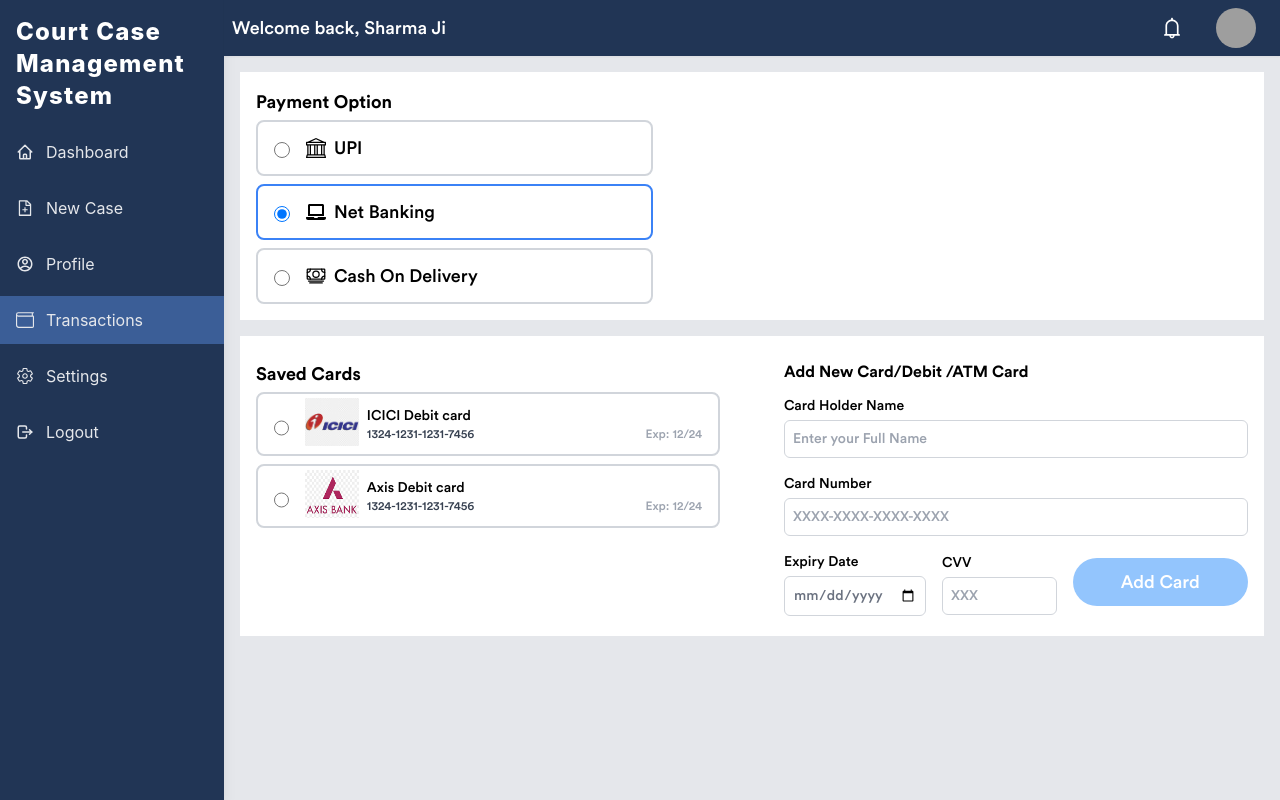
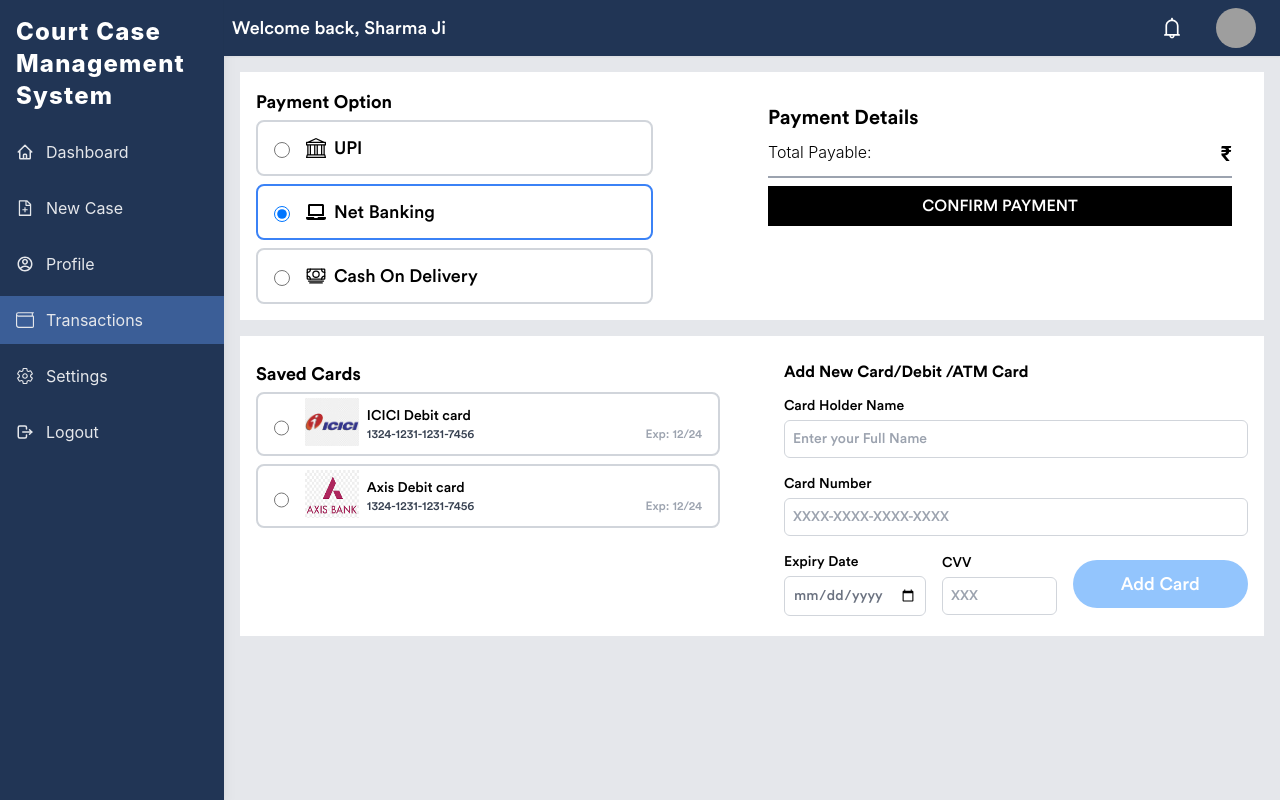
Before and after one commit to Aakash-mishra2/LegalFlow-digital-court-react-application, a React (Create React App) app: page /payments in a window 1280 px wide. Built offline with nearby package versions, Linux system fonts and the light colour scheme; no server answers; grey boxes are pictures that could not be loaded; a web font is replaced by a local one.

Commit message:
(update): Add  payment field formstate and storage

```diff
--- a/src/App.js
+++ b/src/App.js
@@ -38,12 +38,8 @@ const App = () => {
   else {
     routes = (
       <Routes>
-        <Route path="/allParties" element={<Navigate to="/" />} />
         <Route path="/counter" element={<Counter />} />
-        <Route path="/cases/new" element={<Navigate to="/" />} />
-        <Route path="/cases" element={<RegisteredCases />} />
-        <Route path="/update/:caseID" element={<Navigate to="/" />} />
-        <Route path="/" element={< Authenticate />} />
+        <Route path="/*" element={< Authenticate />} />
       </Routes>
     )
   }
--- a/src/court/components/CaseDetails.js
+++ b/src/court/components/CaseDetails.js
@@ -1,19 +1,20 @@
-import LoadingSpinner from "../../shared/UIelements/LoadingSpinner";
 import Input from "../../shared/formElements/Input";
 import Button from "../../shared/formElements/Button";
+import { useEffect, useState } from "react";
 import { useForm } from "../../shared/hooks/form-hook";
 import { useSelector } from "react-redux";
-import { VALIDATOR_REQUIRE, VALIDATOR_MINLENGTH } from "../../shared/util/validators";
+import { VALIDATOR_REQUIRE } from "../../shared/util/validators";
 import DocumentUploader from "../../shared/formElements/DocumentUploader";
 import { useNavigate } from "react-router";
+import LoadingSpinner from "../../shared/UIelements/LoadingSpinner";
 
 const CaseDetails = () => {
+    const history = useNavigate();
     const username = useSelector((state) => state.userAccount.userName);
+    const [newCase, setNewCase] = useState(() => JSON.parse(localStorage.getItem("CCMS_NEW_CASE")));
+    const [isLoading, setIsLoading] = useState(false);
+
     const [formState, inputHandler] = useForm({
-        petitioner_name: {
-            value: username,
-            isValid: false,
-        },
         opp_name: {
             value: '',
             isValid: false,
@@ -21,15 +22,30 @@ const CaseDetails = () => {
         opp_address: {
             value: '',
             isValid: false,
-        },
-    });
+        }
+    }, false);
 
-    const history = useNavigate();
-    const handleSubmit = async () => {
-        console.log('formstate', formState);
+    const handleSubmit = () => {
+        console.log('form state', formState);
+
+        const extendedDetails = {
+            petitioner: username,
+            defendant: formState.inputs.opp_name.value || null,
+            defendantAddress: formState.inputs.opp_address.value || null,
+        }
+        console.log('form state', { ...newCase, ...extendedDetails });
+        setNewCase((prev) => { return { ...prev, ...extendedDetails } })
+        localStorage.setItem("CCMS_NEW_CASE", JSON.stringify(newCase));
+        setIsLoading(true);
+        setTimeout(() => {
+            setIsLoading(false)
             history('/payments');
+        }, 1500);
     }
     return (
+        <>
+
+            {isLoading && <LoadingSpinner asOverlay />}
             <div className="mt-4 mb-0 p-4 w-full shadow-card bg-white">
                 <p className="text-sm font-circular font-thin mt-2">Case Details</p>
 
@@ -63,7 +79,7 @@ const CaseDetails = () => {
 
                     <DocumentUploader />
                     <div className="h-full flex flex-col gap-2 pb-4">
-                    <p className="text-lg ml-2 text-medium font-circular">Registration Fees: {500}</p>
+                        <p className="text-lg ml-2 text-medium font-circular">Registration Fees: {newCase.registrationFees}</p>
                         <Button
                             className={`rounded-full text-lg px-12 mt-1 py-2 text-white font-circular font-thin ${!formState.isValid ? "!cursor-not-allowed bg-blue-500" : " bg-blue-500"}`} disabled={false}
                             handler={handleSubmit}
@@ -73,6 +89,7 @@ const CaseDetails = () => {
                     </div>
                 </div>
             </div>
+        </>
     )
 }
 
--- a/src/court/components/Payments.js
+++ b/src/court/components/Payments.js
@@ -3,22 +3,26 @@ import { paymentCards } from "../../data/dummyCasesList";
 import { paymentMethods } from "../../data/dummyCasesList";
 import Input from "../../shared/formElements/Input";
 import Button from "../../shared/formElements/Button";
-
 import { useForm } from "../../shared/hooks/form-hook";
 import { VALIDATOR_REQUIRE, VALIDATOR_MINLENGTH } from "../../shared/util/validators";
 import { handleKeyPress } from "../../shared/util/generalFunc";
+import bank from "../../assets/images/bank.svg";
+
+
 const Payments = () => {
+
     const [selectedMethod, setSelectedMethod] = useState('net-banking');
     const [savedCards, setSavedCards] = useState(paymentCards);
     const [activeIndex, setActiveIndex] = useState(1);
     const [activeCard, setActiveCard] = useState(-1);
-    const handleClick = (index) => {
-        //setpayment method, selected card,
-        setActiveIndex(index);
-        setSelectedMethod(paymentMethods[index + 1].value);
-    }
+    const [payableAmount, setPayableAmount] = useState(JSON.parse(localStorage.getItem("CCMS_NEW_CASE"))?.registrationFees);
+    // const handleClick = (index) => {
+    //     //setpayment method, selected card,
+    //     setActiveIndex(index);
+    //     setSelectedMethod(paymentMethods[index + 1].value);
+    // }
 
-    const [formState, inputHandler] = useForm({
+    const initialState = {
         holderName: {
             value: '',
             isValid: false,
@@ -35,13 +39,22 @@ const Payments = () => {
             value: '',
             isValid: false,
         },
-        bankName: {
-            value: '',
-            isValid: false,
+    }
+
+    const [formState, inputHandler, setFormData] = useForm(initialState, false);
+    const handleNewCard = () => {
+        const newCard = {
+            id: savedCards.length + 1,
+            bankName: "New Debit Card",
+            holderName: formState.inputs.holderName.value,
+            cardNumber: formState.inputs.cardNumber.value,
+            expiry: formState.inputs.expiry.value,
+            cvv: formState.inputs.cvv.value,
+            bankImage: bank,
         }
-    }, false
-    )
-
+        setSavedCards((cards) => [...cards, newCard]);
+        setFormData(initialState, false);
+    }
     return (
         <div className=" bg-gray-200 h-screen overflow-y-scroll">
             <div className="flex flex-row bg-white p-4 m-4" >
@@ -79,12 +92,23 @@ const Payments = () => {
                         }
                     </div>
                 </div>
+                <div className="flex flex-col w-1/2 p-4">
+                    <p className="text-xl font-circular font-semibold">Payment Details</p>
+                    <div className="flex flex-row justify-between border-b-[2px] mt-2 border-gray-400 pb-2 ">
+                        <p className="font-light text-md">Total Payable: </p>
+                        <p className="font-bold text-xl "> ₹ {payableAmount}</p>
+                    </div>
+                    <Button
+                        className="w-full mt-2 py-2 bg-black text-white font-circular">
+                        CONFIRM PAYMENT
+                    </Button>
+                </div>
             </div >
             <div className="flex flex-row gap-16 mt-4 bg-white p-4 m-4" >
                 <div className="mt-2 w-1/2">
                     <p className="text-lg font-semibold font-circular"> Saved Cards </p>
                     <div className="flex flex-col gap-2 mt-1 ">
-                        {paymentCards.map((item, index) => {
+                        {savedCards.map((item, index) => {
                             return (
                                 <label
                                     key={index}
@@ -128,7 +152,7 @@ const Payments = () => {
                     <p className="text-md font-semibold font-circular">Add New Card/Debit /ATM Card</p>
                     <div className="flex flex-col">
                         <Input
-                            id="holder_name"
+                            id="holderName"
                             element="input"
                             type="text"
                             label="Card Holder Name"
@@ -138,11 +162,12 @@ const Payments = () => {
                             onInput={inputHandler}
                         />
                         <Input
-                            id="card_no"
+                            id="cardNumber"
                             element="input"
                             type="numeric"
+                            maxLength="16"
                             label="Card Number"
-                            onkeyPress={handleKeyPress}
+                            onKeyDown={handleKeyPress}
                             placeHolder="XXXX-XXXX-XXXX-XXXX"
                             validators={[VALIDATOR_REQUIRE(), VALIDATOR_MINLENGTH(12)]}
                             errorText="Must contain 16 digits"
@@ -165,13 +190,15 @@ const Payments = () => {
                                 element="input"
                                 label="CVV"
                                 placeHolder="XXX"
+                                maxLength={3}
+                                onKeyDown={handleKeyPress}
                                 validators={[VALIDATOR_MINLENGTH(3), VALIDATOR_REQUIRE()]}
                                 onInput={inputHandler}
-                                errorText="This is required field"
+                                errorText="Required Field, Must be 3 numbers"
                             />
                             <Button
-                                className={`rounded-3xl px-4 w-3/5 mt-1 h-12 py-1 !text-lg text-white font-circular font-thin ${!formState.isValid ? "!cursor-not-allowed bg-blue-300" : " bg-blue-500"}`} disabled={false}
-                                handler={() => { }}
+                                className={`rounded-3xl px-4 w-3/5 mt-2 h-12 py-1 !text-lg text-white font-circular font-thin ${!formState.isValid ? "!cursor-not-allowed bg-blue-300" : " bg-blue-500"}`} disabled={!formState.isValid}
+                                handler={handleNewCard}
                             >
                                 Add Card
                             </Button>
--- a/src/court/components/StateAndDistrict.js
+++ b/src/court/components/StateAndDistrict.js
@@ -42,11 +42,8 @@ const StateAndDistrict = ({ inputHandler, formState, validators }) => {
         }
         setAllDistricts([]);
         setIsDistrictsDisabled(true);
+        // eslint-disable-next-line react-hooks/exhaustive-deps
     }, [selectedState]);
-
-    useEffect(() => {
-        if (formState) console.log('formstate', formState);
-    }, [formState]);
 
     return (
         <div className="flex flex-row gap-4 justify-between mt-2">
--- a/src/data/dummyCasesList.js
+++ b/src/data/dummyCasesList.js
@@ -187,7 +187,7 @@ export const paymentCards = [
         expiry: '12/24'
     },
     {
-        id: 1,
+        id: 2,
         bankName: "Axis Debit card",
         holderName: 'Mr. abc def kumar',
         cardNumber: '1324-1231-1231-7456',
--- a/src/shared/formElements/DocumentUploader.js
+++ b/src/shared/formElements/DocumentUploader.js
@@ -34,6 +34,7 @@ const DocumentUploader = ({
 
   return (
     <div className='mt-4 mb-2 rounded-lg border-2 border-gray-300 flex flex-col w-fit p-2 pt-4'>
+      <p className="text-md font-circular mb-2">Upload Documents (FIR, PIL etc.)</p>
       {
         !file ? (
           <MdOutlineUploadFile className='text-5xl text-blue-700 ml-12' />
--- a/src/shared/formElements/Input.js
+++ b/src/shared/formElements/Input.js
@@ -49,7 +49,6 @@ export default function Input(props) {
     const element =
         props.element === "input" ? (
             <input
-                {...props}
                 type={props.type}
                 placeholder={props.placeHolder}
                 id={props.id}
@@ -57,6 +56,8 @@ export default function Input(props) {
                 onBlur={touchHandler}
                 value={inputState.value}
                 autoComplete="off"
+                onKeyDown={props.onKeyDown}
+                maxLength={props.maxLength}
                 className="block w-full border-[1px] border-gray-300 h-fit font-circular font-thin p-2 mt-1 bg-white text-sm text-gray-500 rounded-md placeholder-gray-400 placeholder:font-extralight placeholder:font-circular
                 focus:outline-none focus:ring-opacity-50 focus:ring-gray-500
                 "
--- a/src/shared/hooks/form-hook.js
+++ b/src/shared/hooks/form-hook.js
@@ -1,9 +1,8 @@
 import { useCallback, useReducer } from "react";
 
-function parchiPadho(state, action) {
+function editForm(state, action) {
     switch (action.type) {
-        case 'bhardiya': {
-
+        case 'filledForm': {
             let formIsValid = true;
             let temp;
             for (temp in state.inputs) {
@@ -25,7 +24,7 @@ function parchiPadho(state, action) {
             };
         }
 
-        case 'nayiParchi':
+        case 'newForm':
             return {
                 inputs: action.inputs,
                 isValid: action.isValid
@@ -35,26 +34,26 @@ function parchiPadho(state, action) {
     }
 };
 
-export function useForm(sareDibbe, initialValidity) {
+export function useForm(initialInput, initialValidity) {
 
-    const [formState, parchiBharo] = useReducer(parchiPadho, {
-        inputs: sareDibbe,
+    const [formState, updateFormState] = useReducer(editForm, {
+        inputs: initialInput,
         isValid: initialValidity
     });
 
     const inputHandler = useCallback((id, value, isValid) => {
-        parchiBharo({
-            type: 'bhardiya',
+        updateFormState({
+            type: 'filledForm',
             val: value,
             isValid: isValid,
             id: id
         });
     }, []);
 
-    const setFormData = useCallback((nayeDibbe, formValidity) => {
-        parchiBharo({
-            type: 'nayiParchi',
-            inputs: nayeDibbe,
+    const setFormData = useCallback((newInputs, formValidity) => {
+        updateFormState({
+            type: 'newForm',
+            inputs: newInputs,
             isValid: formValidity
         });
     }, []);
```
Also changed, not shown: src/court/pages/NewCases.js (+14 -13 lines), src/assets/images/bank.svg (added). Lines whose indentation alone changed are shown as unchanged.
